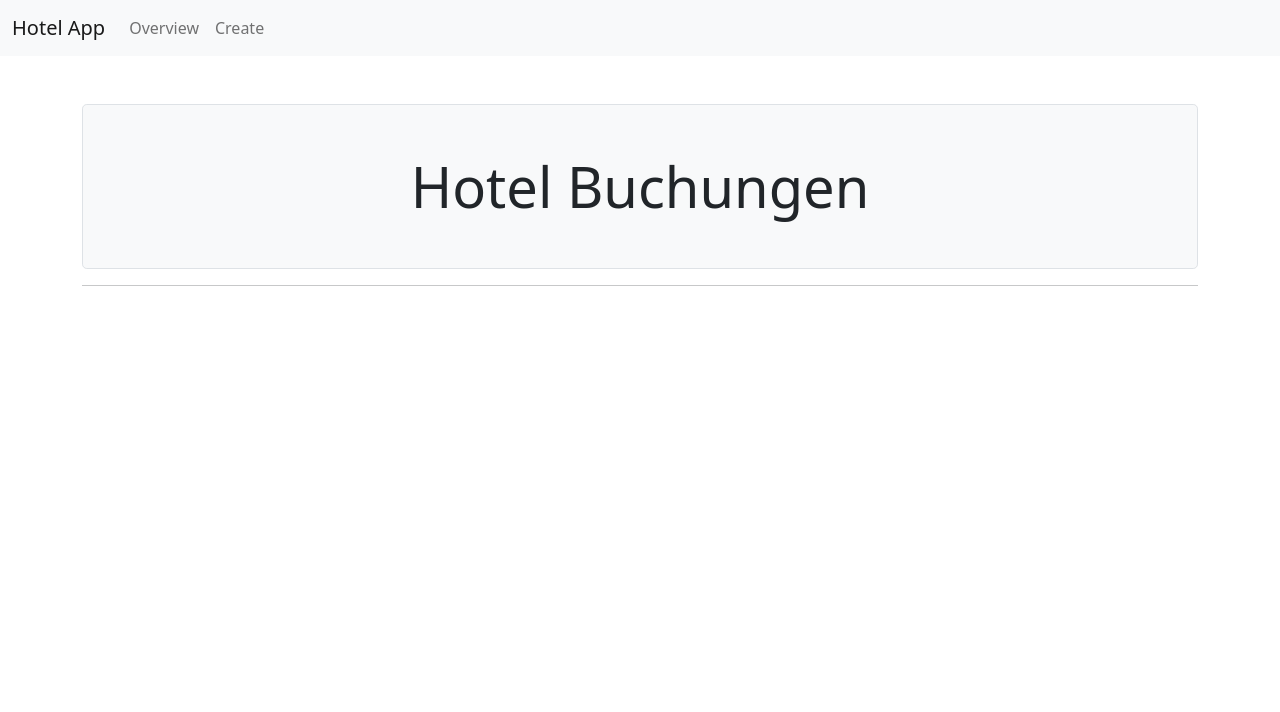
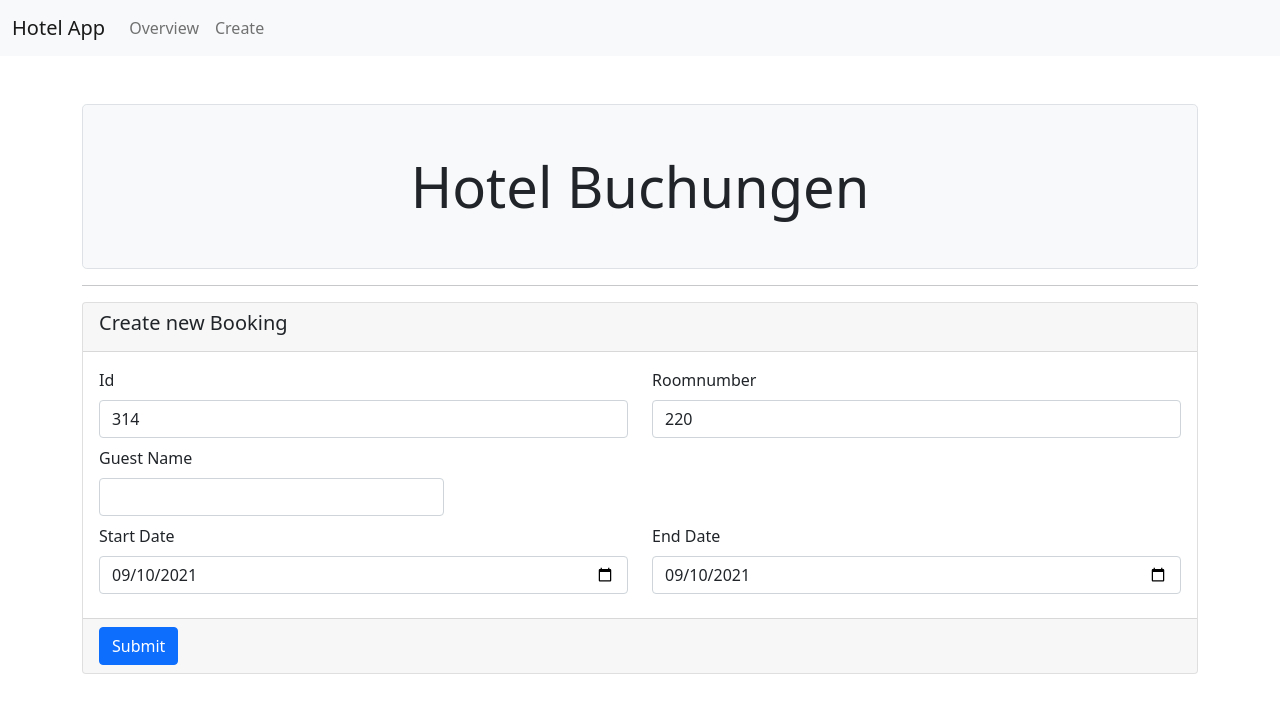
Before and after one commit to igtom/hotel-app, an Angular app: page /create in a window 1280 px wide. Before the commit this address led to /. Shown: the top 712 px of the page. Built offline with nearby package versions, Linux system fonts and the light colour scheme.

Commit message:
edit-booking

```diff
--- a/src/app/app-routing.module.ts
+++ b/src/app/app-routing.module.ts
@@ -5,7 +5,8 @@ import { CreateBookingComponent } from './components/create-booking/create-booki
 
 const routes: Routes = [
   { path: 'bookings', component: BookingsComponent },
-  { path: 'createBooking', component: CreateBookingComponent },
+  { path: 'create', component: CreateBookingComponent },
+  { path: 'edit/:id', component: CreateBookingComponent },
   { path: '', redirectTo: 'bookings', pathMatch: 'full' },
 ];
 
--- a/src/app/app.component.html
+++ b/src/app/app.component.html
@@ -20,9 +20,7 @@
           >
         </li>
         <li class="nav-item">
-          <a class="nav-link" aria-current="page" routerLink="createBooking"
-            >Create</a
-          >
+          <a class="nav-link" aria-current="page" routerLink="create">Create</a>
         </li>
       </ul>
     </div>
--- a/src/app/components/bookings/bookings.component.html
+++ b/src/app/components/bookings/bookings.component.html
@@ -1,6 +1,6 @@
 <div class="list-group" *ngFor="let booking of bookings">
   <a
-    href="#"
+    routerLink="/edit/{{ booking.id }}"
     class="list-group-item list-group-item-action mb-2"
     aria-current="true"
   >
--- a/src/app/components/create-booking/create-booking.component.html
+++ b/src/app/components/create-booking/create-booking.component.html
@@ -41,8 +41,8 @@
           <input
             type="date"
             class="form-control"
-            name="startDate"
-            [(ngModel)]="booking.startDate"
+            [value]="booking.startDate | date: 'yyyy-MM-dd'"
+            (input)="dateChanged($event, true)"
           />
         </div>
         <div class="col">
@@ -50,8 +50,8 @@
           <input
             type="date"
             class="form-control"
-            name="endDate"
-            [(ngModel)]="booking.endDate"
+            [value]="booking.endDate | date: 'yyyy-MM-dd'"
+            (input)="dateChanged($event, false)"
           />
         </div>
       </div>
--- a/src/app/components/create-booking/create-booking.component.ts
+++ b/src/app/components/create-booking/create-booking.component.ts
@@ -1,7 +1,7 @@
 import { Component, OnInit } from '@angular/core';
 import { Booking } from 'src/app/models/booking';
 import { bookings } from '../../mock-bookings';
-import { Router } from '@angular/router';
+import { Router, ActivatedRoute } from '@angular/router';
 
 @Component({
   selector: 'app-create-booking',
@@ -17,12 +17,31 @@ export class CreateBookingComponent implements OnInit {
     endDate: new Date(),
   };
 
-  constructor(private router: Router) {}
+  constructor(private router: Router, private route: ActivatedRoute) {}
 
-  ngOnInit(): void {}
+  ngOnInit(): void {
+    if (this.router.url != '/create') {
+      let id = Number(this.route.snapshot.paramMap.get('id'));
+      let bookingById = bookings.find((booking) => booking.id === id)!;
+      this.booking = bookingById;
+    }
+  }
 
   save(): void {
-    bookings.push(this.booking);
+    let bookingById = bookings.find((x) => x.id === this.booking.id);
+
+    if (!bookingById) {
+      bookings.push(this.booking);
+    } else {
+      bookingById = this.booking;
+    }
     this.router.navigate(['bookings']);
   }
+
+  dateChanged(event: Event, isStart: boolean) {
+    let val = (event.target as HTMLInputElement).value;
+    isStart
+      ? (this.booking.startDate = new Date(val))
+      : (this.booking.endDate = new Date(val));
+  }
 }
```
